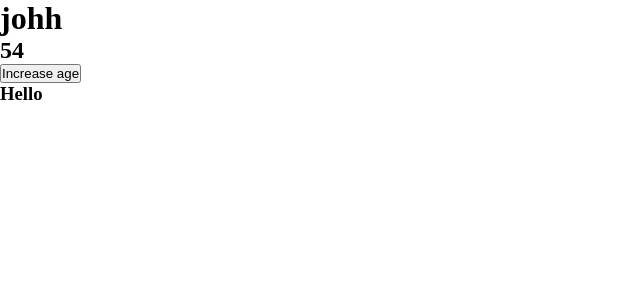
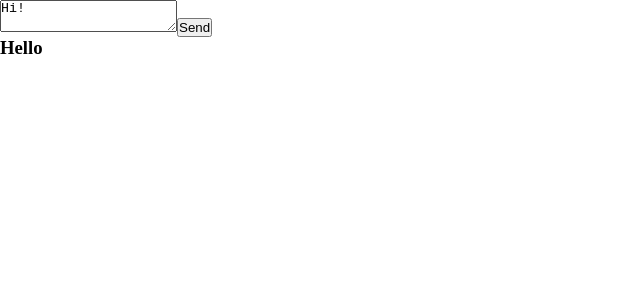
Before and after one commit to Anand-1812/learning_react, a React (Vite) app: page / in a window 1280 px wide. Shown: the top 300 px of the page, without its empty margins (0-640 px from the left). Built offline with nearby package versions, Linux system fonts and the light colour scheme.

Commit message:
state as a snapshot

```diff
--- a/src/App.jsx
+++ b/src/App.jsx
@@ -2,21 +2,31 @@ import { useState } from "react";
 import "./App.css";
 
 function App() {
-  const [person, setPerson] = useState({ name: "johh", age: 54 });
+  const [isSent, setIsSent] = useState(false);
+  const [message, setMessage] = useState("Hi!");
 
-  const handleIncreaseAge = () => {
-    console.log("In handle increase age before set person call", person);
-    setPerson({ ...person, age: person.age + 1 });
-    console.log("After set person call", person);
-  };
+  if (isSent) {
+    return <h1>Your message is on it's way!</h1>;
+  }
 
   return (
-    <>
-      <h1>{person.name}</h1>
-      <h2>{person.age}</h2>
-      <button onClick={handleIncreaseAge}>Increase age</button>
-    </>
+    <form
+      onSubmit={(e) => {
+        e.preventDefault();
+        setIsSent(true);
+        sendMessage(message);
+      }}
+    >
+      <textarea
+        placeholder="Message"
+        value={message}
+        onChange={(e) => setMessage(e.target.value)}
+      />
+      <button type="submit">Send</button>
+    </form>
   );
 }
 
+function sendMessage(message) {}
+
 export default App;
```
